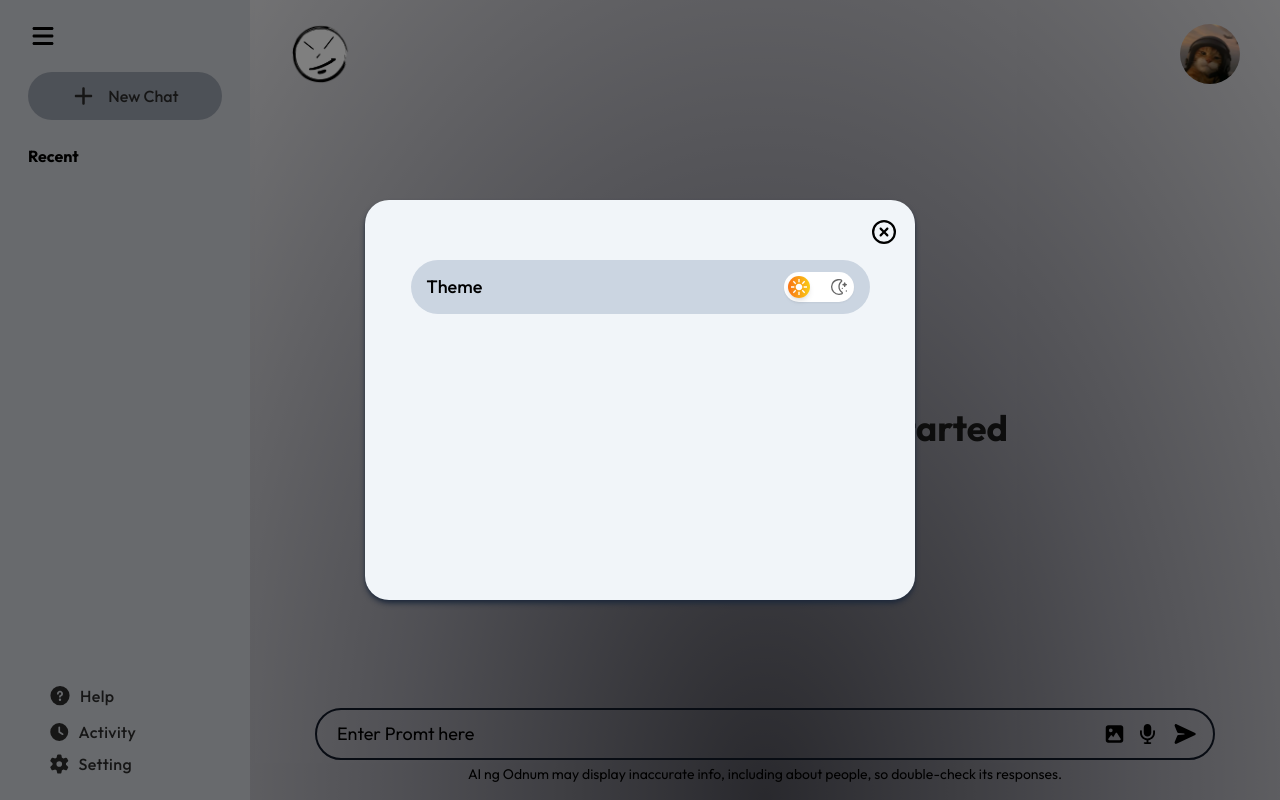
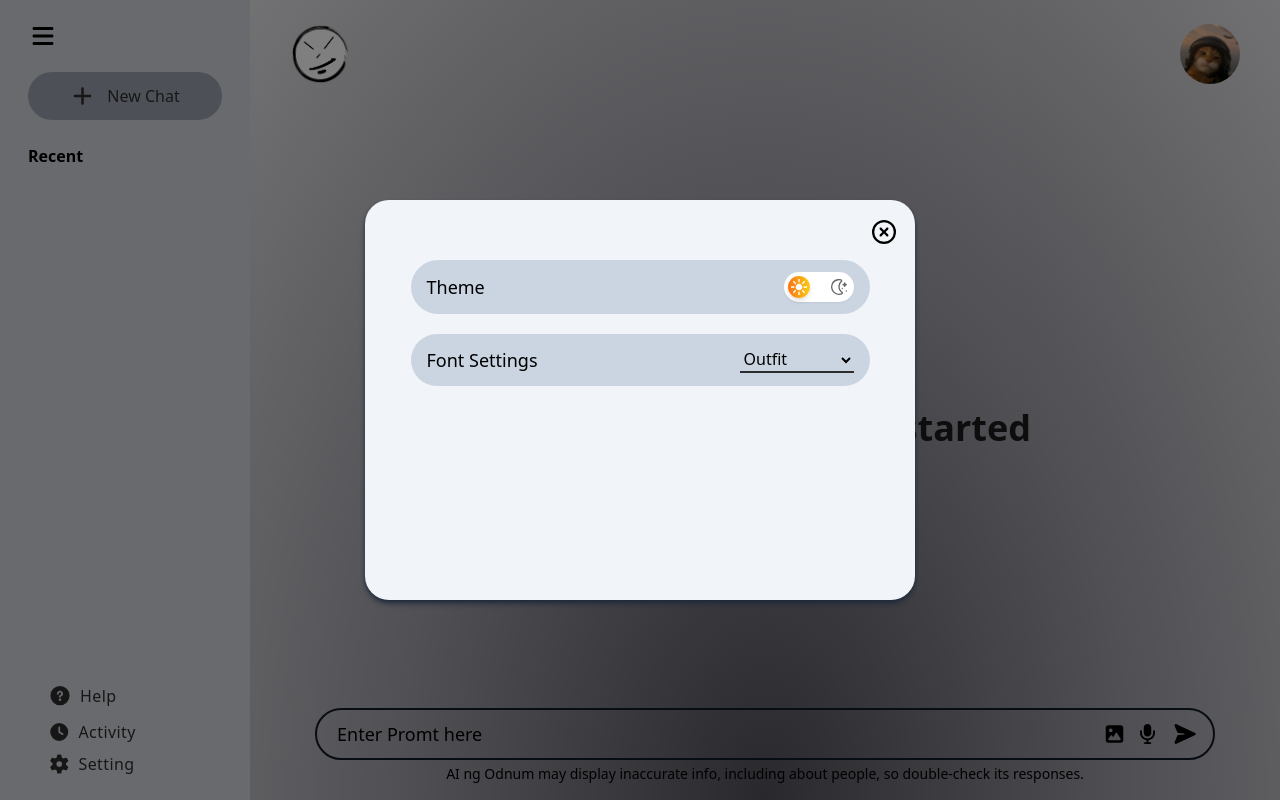
Before and after one commit to Andoyyy-rakon/Ai-nang-Odnum, a React (Vite) app: page / in a window 1280 px wide. Both pictures are taken after a click on the element "Setting". Built offline with nearby package versions, Linux system fonts and the light colour scheme; a web font is replaced by a local one.

Commit message:
newUpdate

```diff
--- a/src/index.css
+++ b/src/index.css
@@ -11,7 +11,6 @@
     margin: 0;
     padding: 0;
     box-sizing: border-box;
-    font-family: Outfit;
 }
 
 /* From Uiverse.io by reesaldles */
--- /dev/null
+++ b/src/sections/ChangeFontSettings.jsx
@@ -0,0 +1,56 @@
+import { useEffect, useState } from "react"
+const ChangeFontSettings = () => {
+
+    const AVAILABLE_FONTS = [ "font-Outfit", "font-sans", "font-serif", "font-mono"];
+
+    const [font,setfont]=useState(localStorage.getItem("font")||"font-outfit")
+    console.log(font)
+
+    useEffect(()=>{
+        const root = document.documentElement;
+
+        AVAILABLE_FONTS.forEach((item)=>root.classList.remove(item))
+
+        root.classList.add(font)
+
+        localStorage.setItem("font",font)
+
+    },[font])
+
+
+
+  return (
+
+
+
+
+    <div className="dark:bg-[#2A2A3B] flex items-center justify-between w-[90%] mt-5   px-4 py-3 rounded-full bg-slate-300 transition-all duration-300 ease-in-out">
+
+        <label htmlFor="fontSelection">
+
+          <h1 className="text-lg font-medium"> Font Settings</h1>
+
+
+        </label>
+
+        <select
+        id="fontSelection"
+        value={font}
+        onChange={(e) => setfont(e.target.value)}
+        className="border-[#2D2D2D] border-b-2 focus:outline-none bg-transparent "
+        >
+        <option  value="font-outfit">Outfit</option>
+        <option value="font-sans">System Sans</option>
+        <option value="font-serif">Serif</option>
+        <option value="font-mono">Monospace</option>
+      </select>
+
+    </div>
+
+
+
+
+  )
+}
+
+export default ChangeFontSettings
--- a/src/sections/Main.jsx
+++ b/src/sections/Main.jsx
@@ -164,7 +164,7 @@ to-[#e4e4e7]
 
     {/* Bottom area input field div */}
 
-  <div className="w-full m-auto absolute pb-3 px-4  bottom-0">
+  <div className="w-full m-auto absolute  pb-3 px-4  bottom-0">
     <div className="dark:border-2 dark:border-[#3A3A4F] flex  max-w-[900px] my-0 mx-auto border-2 py-[10px] px-[20px] gap-2 border-gray-900 w-full justify-between rounded-[50px] items-center">
       <input placeholder="Enter Promt here" type="text" value={input} className="dark:placeholder:text-[#D1D1D1] dark:text-[#D1D1D1] placeholder:text-black flex-1 min-w-0 border-none bg-transparent outline-none text-lg " onChange={e=>setinput(e.target.value)} onKeyDown={enterSent} />
       <FontAwesomeIcon icon="fa-solid fa-image" className="text-xl dark:text-[#D1D1D1]" />
--- a/src/sections/Settings.jsx
+++ b/src/sections/Settings.jsx
@@ -10,7 +10,7 @@ const Settings = () => {
   return (
           <div className="dark:bg-[#2A2A3B] flex items-center justify-between w-[90%] mt-5   px-4 py-3 rounded-full bg-slate-300 transition-all duration-300 ease-in-out">
 
-                    <h1 className="font-s text-lg font-medium">Theme</h1>
+                    <h1 className="text-lg font-medium">Theme</h1>
 
 
                     <label class="inline-flex items-center relative cursor-pointer">
--- a/src/sections/Sidebar.jsx
+++ b/src/sections/Sidebar.jsx
@@ -4,6 +4,8 @@ import { Usercontext } from "../usercontext/Usercontext"
 import { useContext } from "react"
 import { useEffect } from "react"
 import Settings from "./Settings"
+
+import ChangeFontSettings from "./ChangeFontSettings"
 
 import { FontAwesomeIcon } from '@fortawesome/react-fontawesome'
 import { library } from '@fortawesome/fontawesome-svg-core'
@@ -209,6 +211,7 @@ const Sidebar = ({setpromt}) => {
                 </button>
 
                 <Settings/>
+                <ChangeFontSettings/>
 
 
             </div>
```
